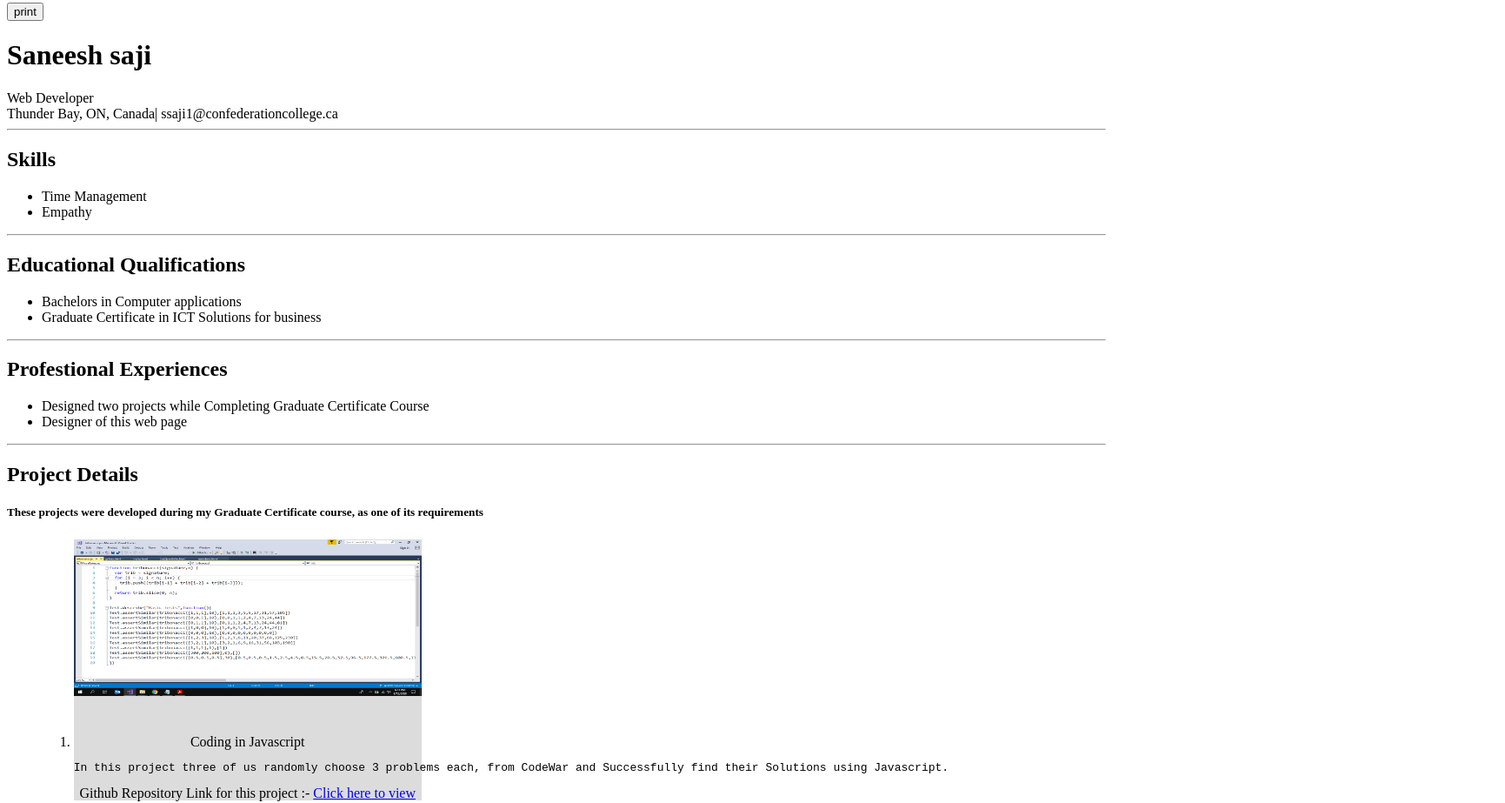
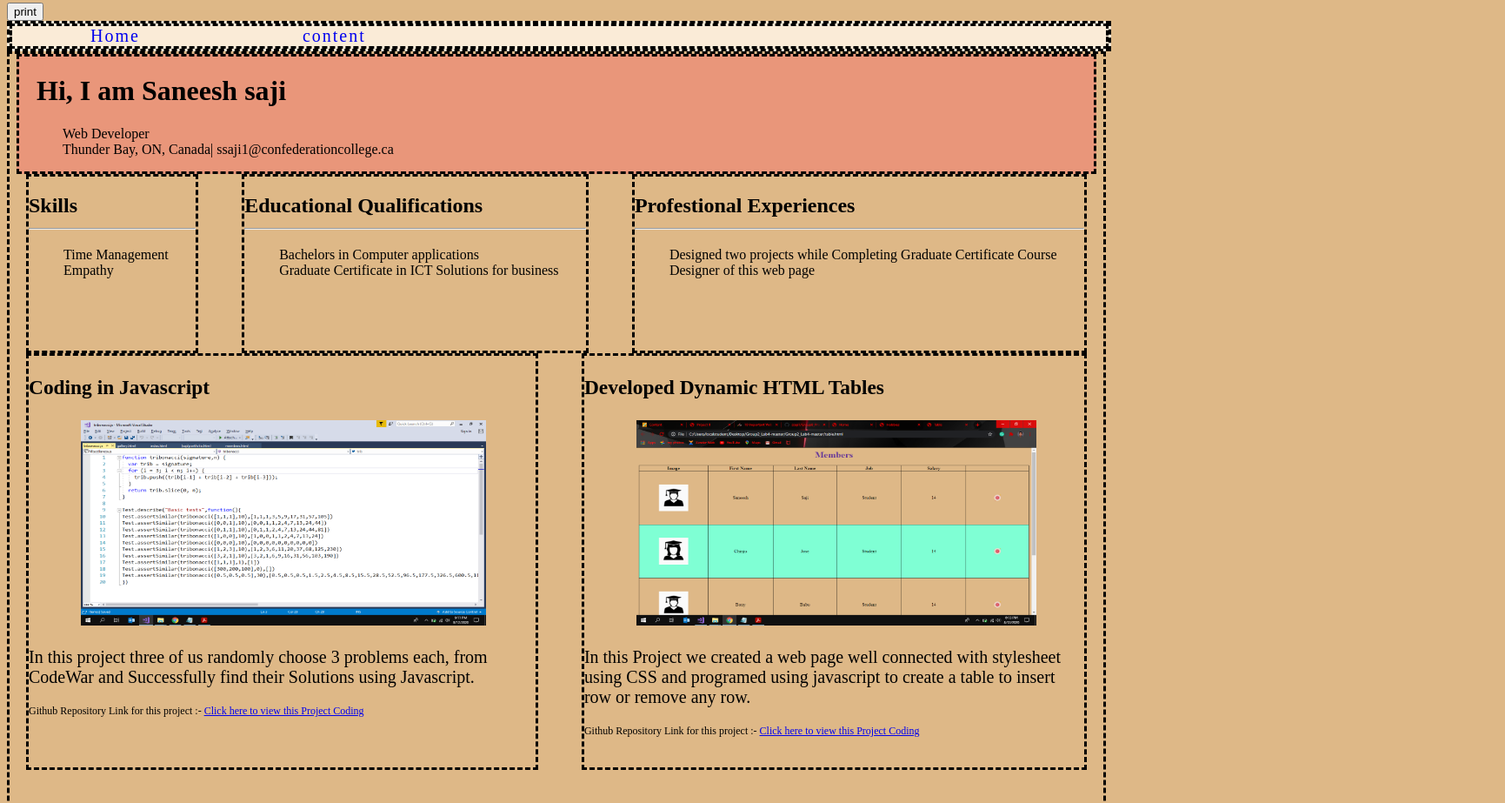
Before and after one commit to ssaji1/project2, a plain HTML site: page [saji]portfolio.html in a window 1280 px wide. Shown: the part 5-928 px from the top of the page at 87% size, 1731 px wide, since content can reach past the window. Drawn offline with Linux system fonts and the light colour scheme.

Commit message:
Add files via upload

```diff
--- a/[saji]portfolio.html
+++ b/[saji]portfolio.html
@@ -7,89 +7,143 @@
     <link rel="stylesheet" type="text/css" href="styleportfolio.css"><!--link towards style sheet-->
 </head>
 <body>
-    <form action="index.html">
+
         <button onclick="window.print();">
             print
         </button>
-
+        <div class="menu">
+            <div class="text">
+                <a href="index.html">Home</a>
+                <a href="gallery.html">content</a>
+            </div>
+        </div>
         <div class="print">
-            <h1>Saneesh saji</h1>
+            <div class="header">
+                <h1>Hi, I am Saneesh saji</h1>
+                <p>
                     Web Developer<br />
                     Thunder Bay, ON, Canada| ssaji1@confederationcollege.ca
-            <hr />
-            <h2>Skills</h2>
+                </p>
+
+            </div>
+            <div class="p">
+
+                <div class="skill">
+                    <h2>Skills<hr /></h2>
                     <ul>
                         <li>Time Management</li>
                         <li>Empathy</li>
                     </ul>
-            <hr />
-            <h2>Educational Qualifications</h2>
+                </div>
+                <div class="qual">
+                    <h2>Educational Qualifications<hr /></h2>
                     <ul>
                         <li>Bachelors in Computer applications</li>
                         <li>Graduate Certificate in ICT Solutions for business</li>
                     </ul>
-            <hr />
-            <h2>Profestional Experiences</h2>
+                </div>
+                <div class="exp">
+                    <h2>Profestional Experiences<hr /></h2>
                     <ul>
                         <li>Designed two projects while Completing Graduate Certificate Course</li>
                         <li>Designer of this web page</li>
                     </ul>
-            <hr />
-            <h2>Project Details</h2>
+                </div>
+            </div>
+            <div class=" container">
+                <!-- <div class="project">
+                <h2>Project Details<hr /></h2>
                 <h5>
                     These projects were developed during my Graduate Certificate course, as one of its requirements
                 </h5>
+            </div>-->
 
-            <div class=" container">
-                <ol>
-                   <div class="lab">
+                <div class="lab1">
+
+                    <h3>Coding in Javascript</h3>
+
                     <img src="Saneesh_Screenshots/3.png" />
-                        <li>Coding in Javascript<br /></li>
-                        <pre>In this project three of us randomly choose 3 problems each, from CodeWar and Successfully find their Solutions using Javascript.</pre>
+
+                    <p>
+                        In this project three of us randomly choose 3 problems each,
+                        from CodeWar and Successfully find their Solutions using Javascript.
+                    </p>
+                    <p class="p1">
                         Github Repository Link for this project :-
                         <a href="https://github.com/ssaji1/Group3_lab3.git"> Click here to view this Project Coding </a>
+                    </p>
                 </div>
-                    <div class="lab">
-                        <li>Developed Dynamic HTML Tables</li>
+                <div class="lab2">
+
+                    <h3>Developed Dynamic HTML Tables</h3>
+
                     <img src="Saneesh_Screenshots/4.png" />
-                        <pre>In this Project we created a web page well connected with stylesheet using CSS and programed using javascript to create a table to insert row or remove any row.</pre>
+                    <p>
+                        In this Project we created a web page well connected with stylesheet using CSS
+                        and programed using javascript to create a table to insert row or remove any row.
+                    </p>
+                    <p class="p1">
                         Github Repository Link for this project :-
                         <a href="https://github.com/ssaji1/Group2_lab4.git"> Click here to view this Project Coding </a>
+                    </p>
                 </div>
-                    <div class="lab">
-                        <li>Developed a Web page using Float Layout and Positioning</li>
+                <div class="lab3">
+                    <h3>Developed a Web page using Float Layout and Positioning</h3>
+
                     <img src="Saneesh_Screenshots/5.png" />
-                        <pre>In this Project we created a web page well connected with stylesheet using CSS and programed using javascript to create a Web Page Using Float Layout and positioning.</pre>
+                    <p>
+                        In this Project we created a web page well connected with stylesheet using CSS
+                        and programed using javascript to create a Web Page Using Float Layout and positioning.
+                    </p>
+                    <p class="p1">
                         Github Repository Link for this project :-
                         <a href="https://github.com/ssaji1/Group2_lab5.git"> Click here to view this Project Coding </a>
+                    </p>
                 </div>
-                    <div class="lab">
-                        <li>Developed a Web page using Flexbox Layout</li>
+                <div class="lab4">
+                    <h3>Developed a Web page using Flexbox Layout</h3>
+
                     <img src="Saneesh_Screenshots/6.png" />
-                        <pre>In this Project we created a web page well connected with stylesheet using CSS and programed using javascript to create a Web Page Using Flexbox Layout.</pre>
+                    <p>
+                        In this Project we created a web page well connected with stylesheet using CSS
+                        and programed using javascript to create a Web Page Using Flexbox Layout.
+                    </p>
+                    <p class="p1">
                         Github Repository Link for this project :-
                         <a href="https://github.com/ssaji1/Group2_lab6.git"> Click here to view this Project Coding </a>
+                    </p>
                 </div>
-                    <div class="lab">
-                        <li>Developed a Web page using Grid Layout</li>
+                <div class="lab5">
+                    <h3>Developed a Web page using Grid Layout</h3>
+
                     <img src="Saneesh_Screenshots/7.png" />
-                        <pre>In this Project we created a web page well connected with stylesheet using CSS and programed using javascript to create a Web Page Using Grid Layout.</pre>
+                    <p>
+                        In this Project we created a web page well connected with stylesheet using CSS
+                        and programed using javascript to create a Web Page Using Grid Layout.
+                    </p>
+                    <p class="p1">
                         Github Repository Link for this project :-
                         <a href="https://github.com/ssaji1/Group2_lab7.git"> Click here to view this Project Coding </a>
+                    </p>
                 </div>
-                    <div class="lab">
-                        <li>Developed a Website containg login, signup and survey</li>
+                <div class="lab6">
+                    <h3>Developed a Website containg login, signup and survey</h3>
+
                     <img src="Saneesh_Screenshots/P1.png" />
-                        <pre>In this Project we created a web page well connected with stylesheet using CSS and programed using javascript to create a Website Using everything learned in the lab to make a normal website to develop a survey.</pre>
+                    <p>
+                        In this Project we created a web page well connected with stylesheet using CSS
+                        and programed using javascript to create a Website Using everything learned in the lab to make a normal website to develop a survey.
+                    </p>
+                    <p class="p1">
                         Github Repository Link for this project :-
                         <a href="https://github.com/ssaji1/Group8_Project1.git"> Click here to view this Project Coding </a>
-                    </div>
-                </ol>
+                    </p>
                 </div>
             </div>
-        <div class="Back">
-            <input type="submit" name="Back" id="Back" value="Home page"><br><br><!--link towards survey page-->
+
         </div>
-    </form>
+        <button onclick="window.print();">
+            print
+        </button>
 </body>
 </html>
--- /dev/null
+++ b/stylemembers.css
@@ -0,0 +1,64 @@
+
+body {
+    background-color: burlywood;
+}
+
+.menu {
+    width: 100%;
+    background-color: antiquewhite;
+}
+
+    .menu .text {
+        font-family: 'Engravers MT';
+        font-size: 20px;
+        letter-spacing: 2px;
+    }
+
+.text a {
+    text-decoration: none;
+    padding-right: 90px;
+    padding-left: 90px;
+}
+
+.menu a:hover {
+    color: red;
+}
+
+
+.header{
+    height:10%;
+    width:95vw;
+    background-color:darksalmon;
+    margin:0 auto;
+    padding-left:20px;
+}
+.header h1{
+    text-align:center;
+    font-family:Algerian;
+}
+
+.contents {
+    border: solid;
+    display: flex;
+    justify-content: space-between;
+}
+.contents .developers{
+    border:dashed;
+    width:30%;
+    justify-content:space-between;
+}
+
+.developers img{
+    width:80%;
+    margin-left:8%;
+}
+
+input[type='submit']{
+    width:100%;
+    height:5%;
+    background-color:goldenrod;
+}
+
+input[type='submit']:hover{
+    background-color:red;
+}
--- a/styleportfolio.css
+++ b/styleportfolio.css
@@ -1,29 +1,122 @@
-.contents { /*alligning contents*/
-    display: flex;
-    flex-flow: row wrap;
-    max-width: 100%;
-    padding: 10px;
+
+@media print {
+    body *{
+        visibility:hidden;
+    }
+
+    .print, .print *{
+       visibility:visible;
+    }
+    .print{
+        position:absolute;
+        left:0px;
+        right:0px;
+    }
+}
+body{
+    background-color:burlywood;
 }
 
-
-    .contents div:hover { /*making changes when hovering through the the contents*/
-        background-size: 200%;
-        background-position: center;
-        border-bottom: 6px solid green;
-    }
-/*refered from w3school*/
-.lab { /*editting containers*/
-    /*float: left; /*using float layout*/
-    margin-top: 1%;
-    margin-left: 3%;
-    text-align: center;
-    width: 400px;
-    height: 300px;
-    background-color: gainsboro;
+.menu{
+    width:100%;
+    background-color:antiquewhite;
 }
 
-    .lab img { /*editting images*/
-        margin-bottom: 10%;
-        width: 100%;
-        height: 60%;
-    }
+.menu .text {
+        font-family:'Engravers MT';
+        font-size:20px;
+        letter-spacing:2px;
+}
+
+.text a {
+    text-decoration: none;
+    padding-right:90px;
+    padding-left:90px;
+}
+
+.menu a:hover{
+    color:red;
+}
+.header{
+    height:5%;
+    width:95vw;
+    background-color:darksalmon;
+    margin:0 auto;
+    padding-left:20px;
+}
+.header h1{
+    font-family:Algerian;
+}
+.header p{
+    padding-left:30px;
+}
+
+.skill{
+    grid-area:a;
+    height:200px;
+}
+.qual {
+    grid-area: b;
+    height: 200px;
+
+}
+.exp {
+    grid-area: c;
+    height: 200px;
+}
+.container {
+    grid-area: d;
+}
+li{
+    list-style:none;
+}
+.p{
+    border:none;
+    display:grid;
+    grid-template-areas:
+        'a a b b c c';
+
+    grid-gap:50px;
+    max-width:1220px;
+    margin:auto;
+}
+.lab1{
+    grid-area:e;
+}
+.lab2 {
+    grid-area: f;
+}
+.lab3 {
+    grid-area: g;
+}
+.lab4 {
+    grid-area: h;
+}
+.lab5 {
+    grid-area: i;
+}
+.lab6 {
+    grid-area: j;
+}
+.container {
+    border: none;
+    display: grid;
+    grid-template-areas: 'e e e f f f' 'g g g h h h' 'i i i j j j';
+    grid-gap: 50px;
+    max-width: 1220px;
+    margin: auto;
+    font-family:'Times New Roman', Times, serif;
+    font-size:20px;
+}
+img{
+    padding-left:3em;
+    width:80%;
+    height:50%;
+}
+div{
+    border:dashed;
+}
+
+.p1{
+    font-size:12px;
+}
```
Also changed, not shown: members.html (+13 -12 lines), style.css (+40 -0 lines), Members_Images/Saneesh.jpg, Members_Images/bony.jpg, Members_Images/chinchu.jpg. Lines whose indentation alone changed are shown as unchanged.
